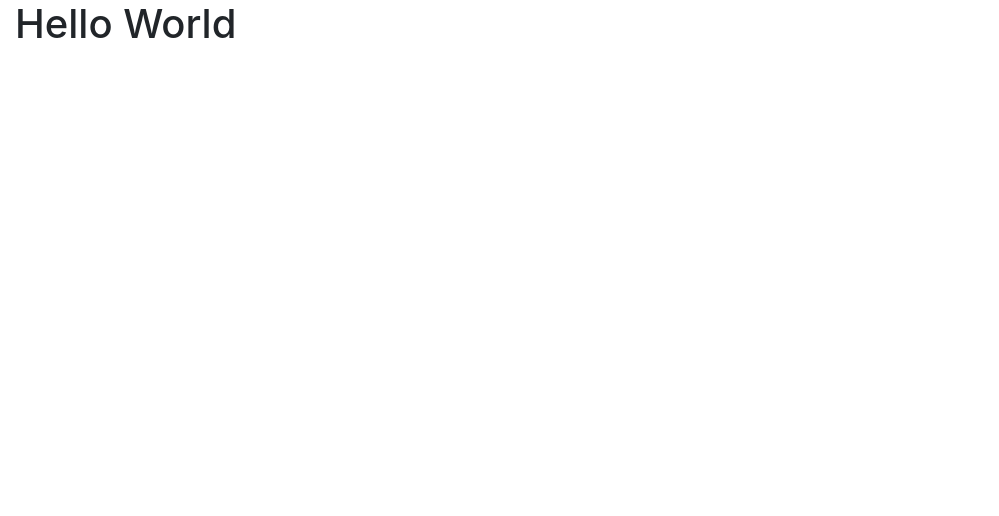
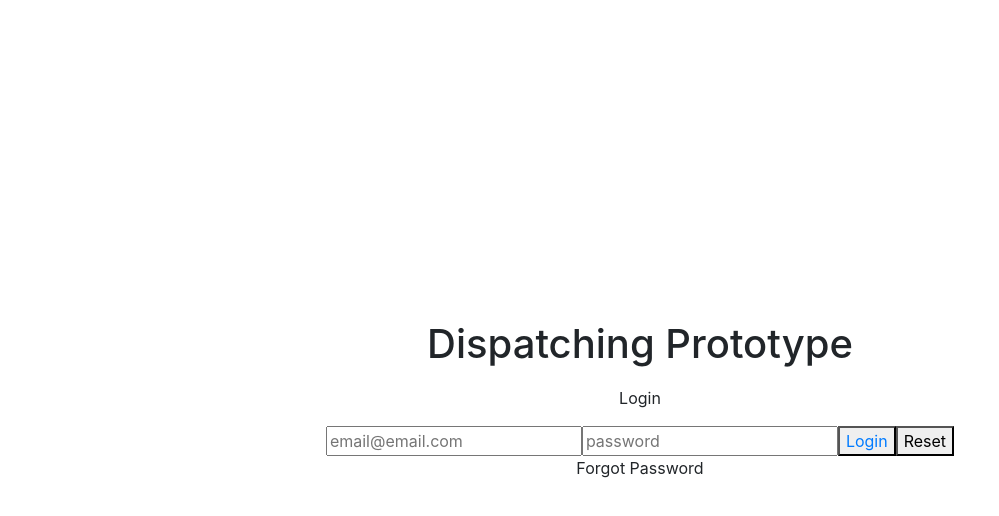
Before and after one commit to PhilipEskins/dispatcher-proto, a plain HTML site: page index.html in a window 1280 px wide. Shown: the whole page, without its empty margins (0-999 px from the left). Drawn offline with nearby package versions, Linux system fonts and the light colour scheme.

Commit message:
change index.html into a login type page with a link in the login button

```diff
--- a/index.html
+++ b/index.html
@@ -3,14 +3,20 @@
   <head>
     <meta charset="utf-8">
     <link rel="stylesheet" href="https://stackpath.bootstrapcdn.com/bootstrap/4.5.0/css/bootstrap.min.css" integrity="sha384-9aIt2nRpC12Uk9gS9baDl411NQApFmC26EwAOH8WgZl5MYYxFfc+NcPb1dKGj7Sk" crossorigin="anonymous">
+    <link rel="stylesheet" href="styles.css">
     <script src="https://code.jquery.com/jquery-3.5.1.slim.min.js" integrity="sha384-DfXdz2htPH0lsSSs5nCTpuj/zy4C+OGpamoFVy38MVBnE+IbbVYUew+OrCXaRkfj" crossorigin="anonymous"></script>
     <script src="https://cdn.jsdelivr.net/npm/popper.js@1.16.0/dist/umd/popper.min.js" integrity="sha384-Q6E9RHvbIyZFJoft+2mJbHaEWldlvI9IOYy5n3zV9zzTtmI3UksdQRVvoxMfooAo" crossorigin="anonymous"></script>
     <script src="https://stackpath.bootstrapcdn.com/bootstrap/4.5.0/js/bootstrap.min.js" integrity="sha384-OgVRvuATP1z7JjHLkuOU7Xw704+h835Lr+6QL9UvYjZE3Ipu6Tp75j7Bh/kR0JKI" crossorigin="anonymous"></script>
     <title>Dispatch Prototype</title>
   </head>
   <body>
-    <div class="container-fluid">
-      <h1>Hello World</h1>
+    <div class="box">
+      <div class="frontend">
+        <h1>Dispatching Prototype</h1>
+      </div>
+      <div>
+        <p>Login</p><input type="email" placeholder="email@email.com"><input type="password" placeholder="password"><button><a href="http://www.google.com">Login</a></button><button type="reset">Reset</button><p>Forgot Password</p>
+      </div>
     </div>
   </body>
 </html>
--- /dev/null
+++ b/styles.css
@@ -0,0 +1,16 @@
+.box {
+  display: flex;
+  flex-direction: column;
+  justify-content: center;
+  text-align: center;
+  height: 100vh;
+}
+
+.frontend {
+  font-size: 2em;
+  border-top: 5px solid white;
+  padding: 10px 0px;
+  display: flex;
+  justify-content: center;
+  align-items: center;
+}
```
